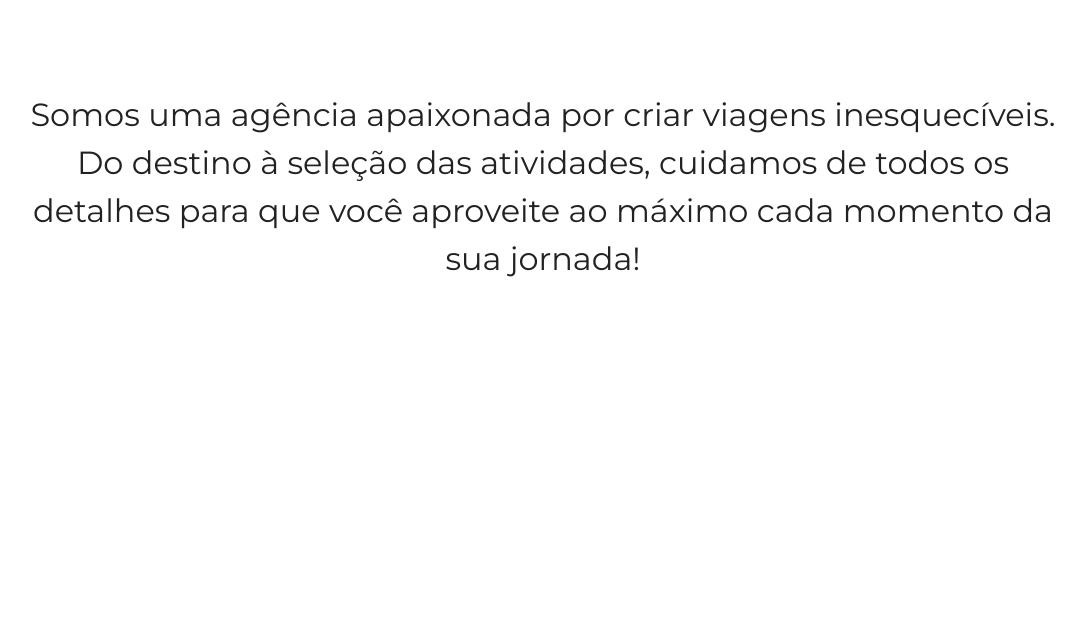
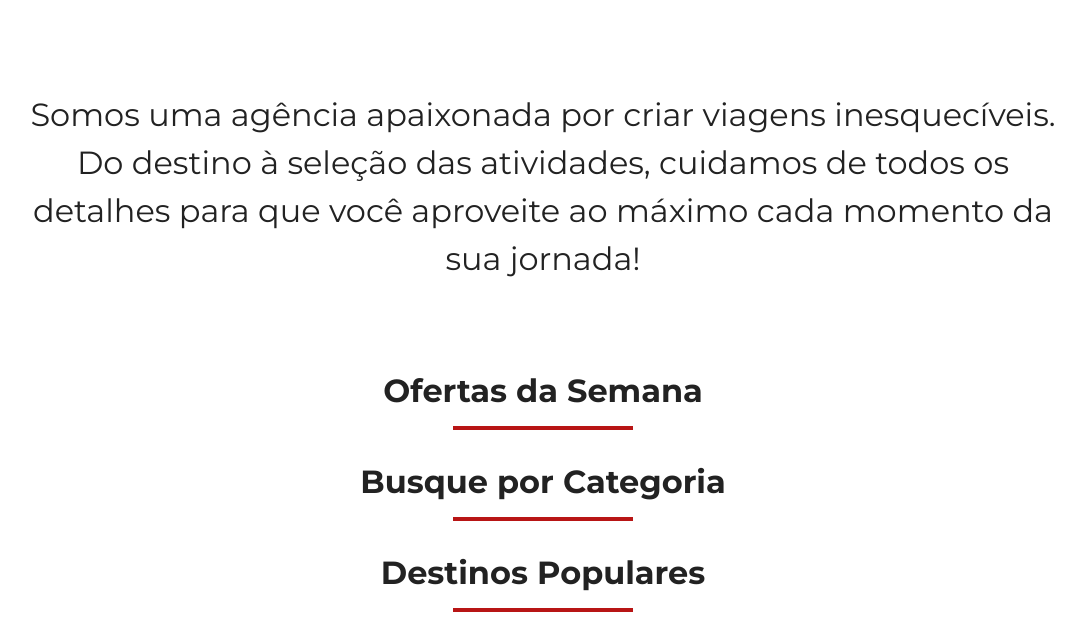
Before and after one commit to rdg-dev7/jornada-viagens, a plain HTML site: page index.html in a window 1280 px wide. Shown: the part 757-1401 px from the top of the page, without its empty margins (97-1182 px from the left). Before the commit the page ends 1128 px from the top, so only its background shows below. Drawn offline with Linux system fonts and the light colour scheme.

Commit message:
Adiciona titulo componentizado

```diff
--- a/css/global.css
+++ b/css/global.css
@@ -40,4 +40,28 @@ button {
 
 body {
   font-family: "Montserrat";
+  color: var(--text-primary-color);
 }
+
+.section-title h2 {
+  font-size: 28px;
+  font-weight: var(--title-weight);
+  margin: 0;
+  text-align: center;
+}
+
+.section-title hr {
+  width: 180px;
+  height: 4px;
+  background-color: var(--secondary-color);
+  border: none;
+  margin: 16px auto 32px ;
+
+}
+
+@media screen and (min-width: 768px) {
+  .section-title h2 {
+    font-size: 32px;
+  }
+
+}
--- a/css/style.css
+++ b/css/style.css
@@ -1,3 +1,4 @@
 @import url(global.css);
 @import url(header.css);
 @import url(hero.css);
+@import url(offers.css);
--- a/index.html
+++ b/index.html
@@ -56,5 +56,23 @@
         aproveite ao máximo cada momento da sua jornada!
       </h2>
     </section>
+    <section class="offers">
+      <div class="section-title">
+        <h2>Ofertas da Semana</h2>
+        <hr />
+      </div>
+    </section>
+    <section class="categories">
+      <div class="section-title">
+        <h2>Busque por Categoria</h2>
+        <hr />
+      </div>
+    </section>
+    <section class="destiny">
+      <div class="section-title">
+        <h2>Destinos Populares</h2>
+        <hr />
+      </div>
+    </section>
   </body>
 </html>
```
Also changed, not shown: css/offers.css (added).
